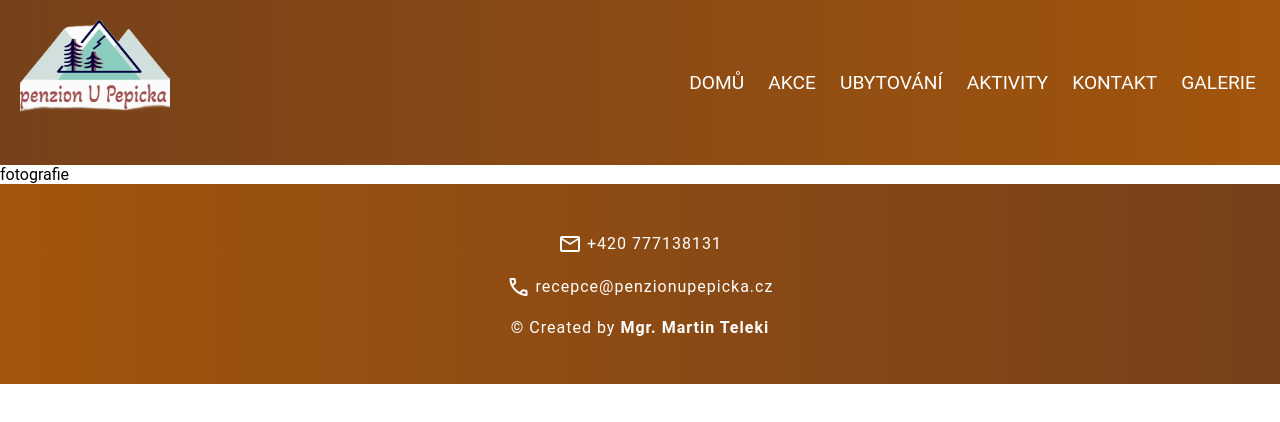
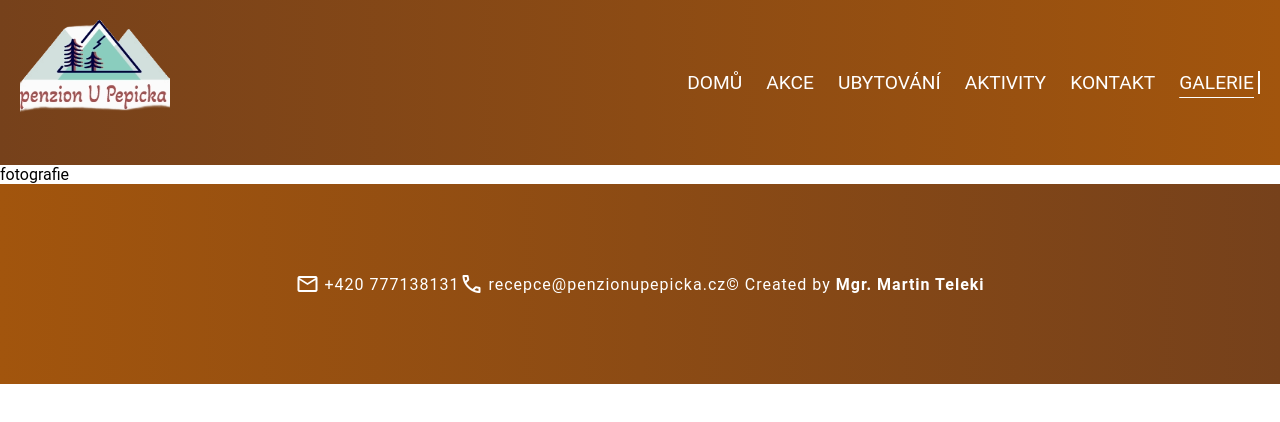
Before and after one commit to MartinTeleki/pensionPepicek, a React (Vite) app: page /galerie in a window 1280 px wide. Shown: the top 422 px of the page. Built offline with nearby package versions, Linux system fonts and the light colour scheme.

Commit message:
header upgraded

```diff
--- a/src/Ui/Footer.jsx
+++ b/src/Ui/Footer.jsx
@@ -3,7 +3,7 @@ import styles from "./Footer.module.css";
 export default function Footer() {
   return (
     <div className={styles.footer}>
-      <p>
+      <>
         <div className={styles.iconsContainer}>
           <span className="material-symbols-outlined">mail</span> +420 777138131
         </div>{" "}
@@ -25,7 +25,7 @@ export default function Footer() {
             Mgr. Martin Teleki
           </a>
         </div>
-      </p>
+      </>
     </div>
   );
 }
--- a/src/Ui/Header.jsx
+++ b/src/Ui/Header.jsx
@@ -6,6 +6,9 @@ import { Sling as Hamburger } from "hamburger-react";
 
 function Header() {
   const [isOpen, setOpen] = useState(false);
+  const location = useLocation();
+  const isActive = location.pathname;
+  console.log(isActive);
 
   const handleChangePage = () => {
     setOpen(false);
@@ -19,9 +22,14 @@ function Header() {
         </NavLink>
       </div>
       <nav>
-        <ul className={`${styles.navItems} ${isOpen ? styles.showMenu : ""}`}>
+        <ul
+          className={`${styles.navItems} ${isOpen ? styles.showMenu : ""}
+          }`}
+        >
           <NavLink
-            className={styles.linkItems}
+            className={`${styles.linkItems} ${
+              location.pathname === "/domu" ? styles.active : ""
+            }`}
             to="/domu"
             onClick={handleChangePage}
           >
@@ -29,35 +37,45 @@ function Header() {
           </NavLink>
 
           <NavLink
-            className={styles.linkItems}
+            className={`${styles.linkItems} ${
+              location.pathname === "/akce" ? styles.active : ""
+            }`}
             to="/akce"
             onClick={handleChangePage}
           >
             Akce
           </NavLink>
           <NavLink
-            className={styles.linkItems}
+            className={`${styles.linkItems} ${
+              location.pathname === "/ubytovani" ? styles.active : ""
+            }`}
             to="/ubytovani"
             onClick={handleChangePage}
           >
             Ubytování
           </NavLink>
           <NavLink
-            className={styles.linkItems}
+            className={`${styles.linkItems} ${
+              location.pathname === "/aktivity" ? styles.active : ""
+            }`}
             to="/aktivity"
             onClick={handleChangePage}
           >
             Aktivity
           </NavLink>
           <NavLink
-            className={styles.linkItems}
+            className={`${styles.linkItems} ${
+              location.pathname === "/kontakt" ? styles.active : ""
+            }`}
             to="/kontakt"
             onClick={handleChangePage}
           >
             Kontakt
           </NavLink>
           <NavLink
-            className={styles.linkItems}
+            className={`${styles.linkItems} ${
+              location.pathname === "/galerie" ? styles.active : ""
+            }`}
             to="/galerie"
             onClick={handleChangePage}
           >
--- a/src/Ui/Header.module.css
+++ b/src/Ui/Header.module.css
@@ -56,6 +56,12 @@ nav a:active {
   transform: scale(0.96);
 }
 
+.active {
+  text-decoration: underline;
+  text-underline-offset: 8px;
+  border-right: 2px solid white;
+}
+
 /* Default styl pro hamburger menu */
 .hamburgerMenu {
   display: none;
```
